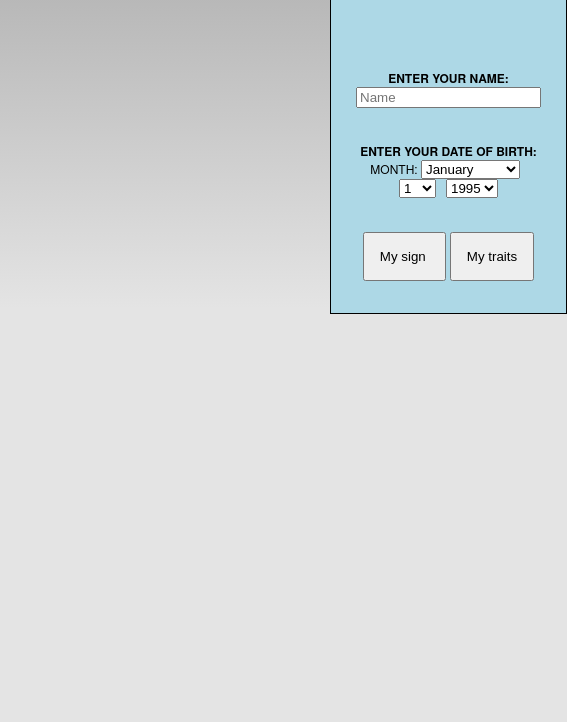
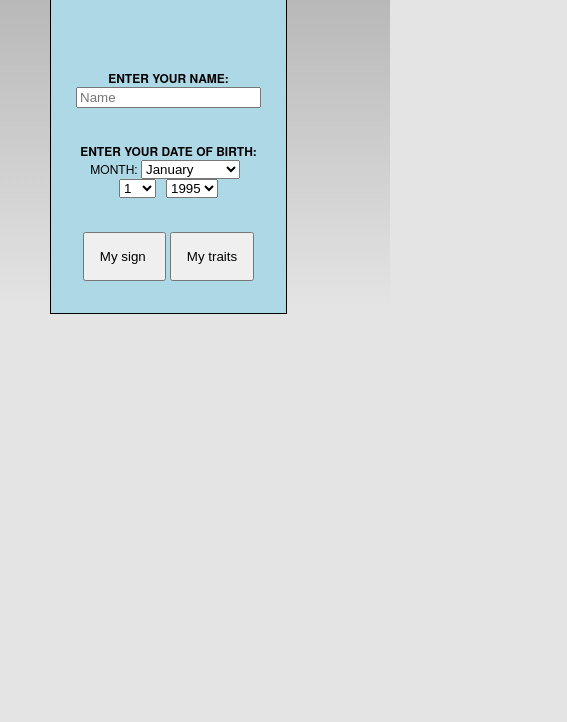
Before and after one commit to snaruto7/ASTROLOGY, a plain HTML site: page www/index.html in a window 390 px wide. Shown: the part 122-844 px from the top of the page, 567 px wide, since content can reach past the window. Drawn offline with Linux system fonts and the light colour scheme; some packages are replaced by stand-ins of ours.

Commit message:
Update index.css

```diff
--- a/www/css/index.css
+++ b/www/css/index.css
@@ -52,7 +52,7 @@ body {
     width: 50%;                   /* text area width */
     text-align:center;
     padding:20px;     /* image height is 200px (bottom 20px are overlapped with text) */
-    margin: 50px 0px 0px 330px;                               /* offset horizontal: half of text area width */
+    margin: 50px 0px 0px 50px;                               /* offset horizontal: half of text area width */
     background-color: lightblue;
 }
 body{
```
